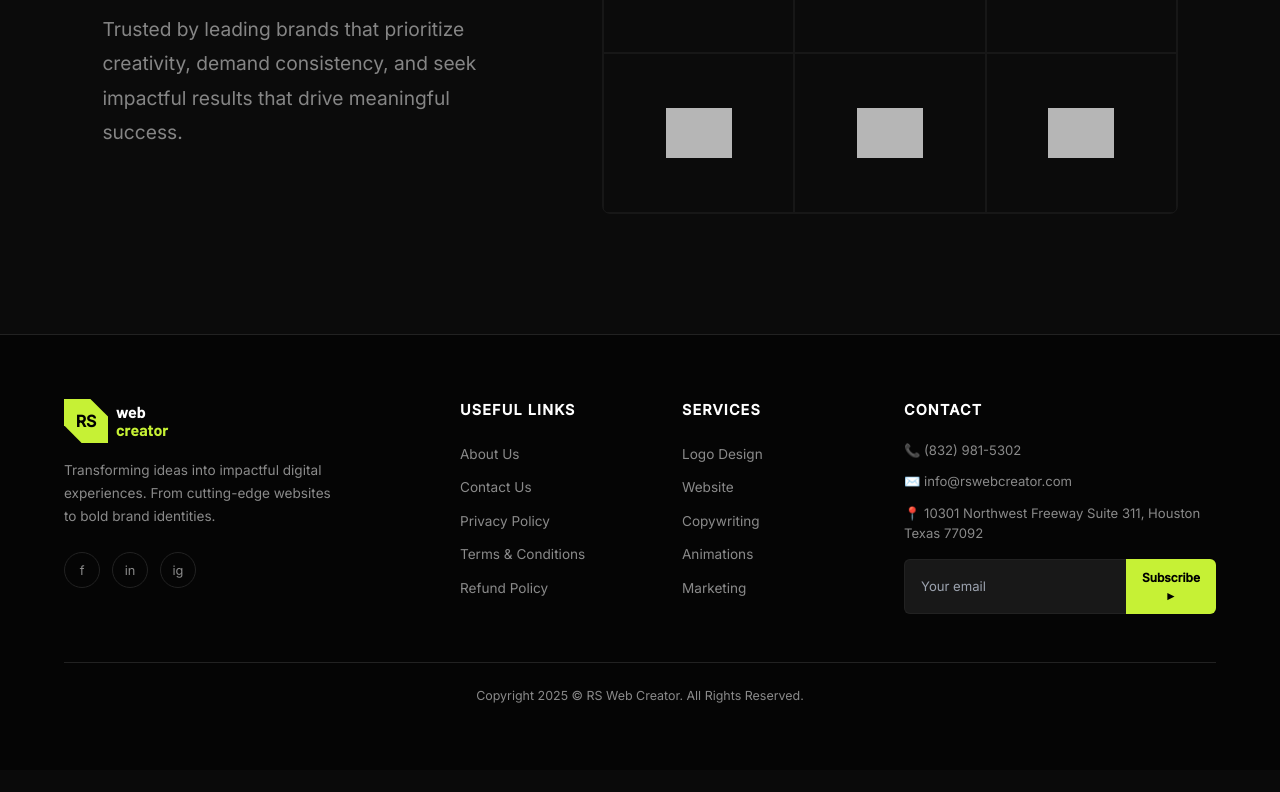
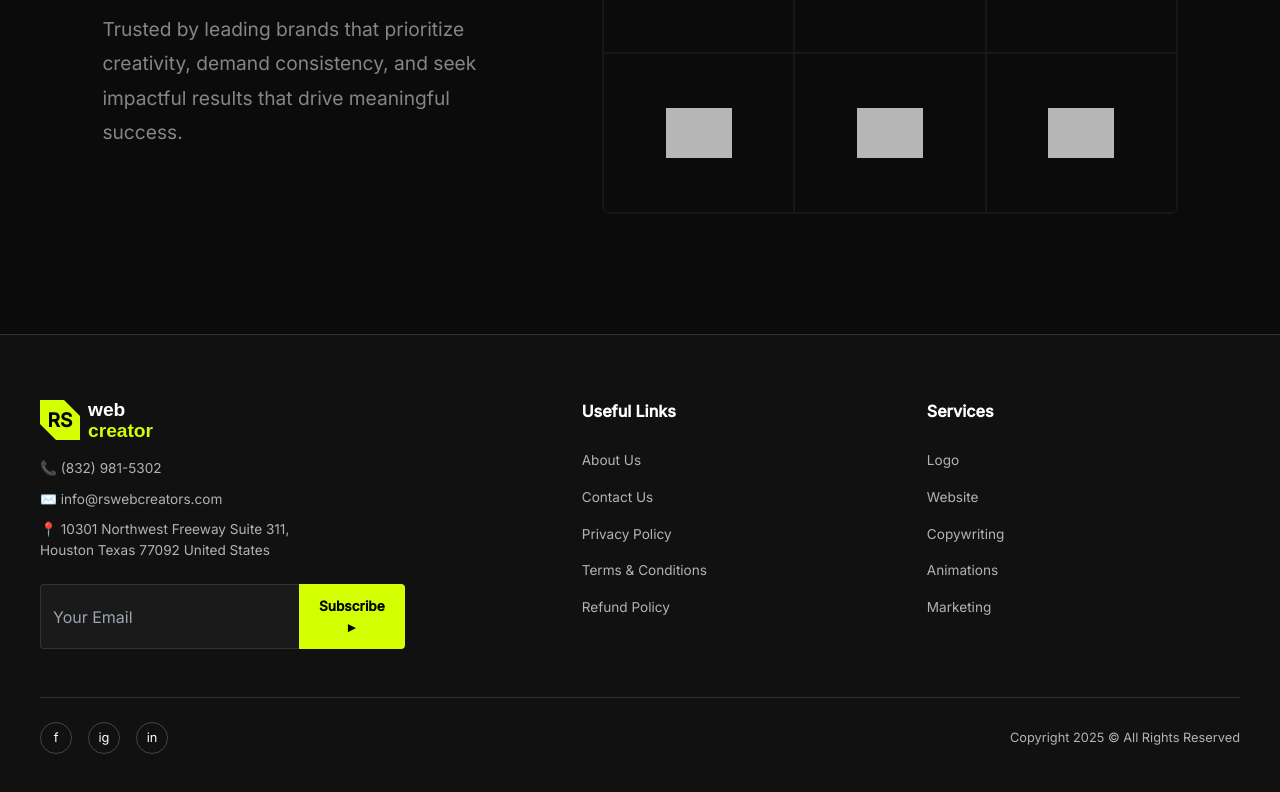
Before and after one commit to Ummara-khan/rswebcreator, a Next.js app: page / in a window 1280 px wide. Shown: the part 5869-6661 px from the top of the page. Before the commit the page ends 6639 px from the top, so only its background shows below. Built offline with nearby package versions, Linux system fonts and the light colour scheme; grey boxes are pictures that could not be loaded; a web font is replaced by a local one.

Commit message:
Update Footer.tsx

```diff
--- a/components/Footer.tsx
+++ b/components/Footer.tsx
@@ -2,79 +2,106 @@ import Link from "next/link";
 
 export default function Footer() {
   return (
-    <footer style={{ background: "#050505", borderTop: "1px solid var(--border)", padding: "4rem" }}>
-      <div style={{ display: "grid", gridTemplateColumns: "2fr 1fr 1fr 1.5fr", gap: "3rem", marginBottom: "3rem" }}
+    <footer style={{ background: "#111", color: "#fff", padding: "4rem 2rem", borderTop: "1px solid #333" }}>
+      <div style={{
+        display: "grid",
+        gridTemplateColumns: "1.5fr 2fr", // 2 Column Layout
+        gap: "3rem",
+        marginBottom: "3rem",
+        maxWidth: "1200px",
+        margin: "0 auto 3rem auto"
+      }}
         className="footer-grid">
+
+        {/* Left Side: Logo & Address */}
         <div>
           <div style={{ display: "flex", alignItems: "center", gap: "0.5rem", marginBottom: "1rem" }}>
             <div style={{
-              width: 44, height: 44, background: "var(--lime)",
+              width: 40, height: 40, background: "#d4ff00",
               clipPath: "polygon(0 0, 60% 0, 100% 40%, 100% 100%, 40% 100%, 0 60%)",
               display: "flex", alignItems: "center", justifyContent: "center",
-              fontWeight: 900, color: "#000"
+              fontWeight: 900, color: "#000", fontSize: "1.2rem"
             }}>RS</div>
-            <div style={{ fontFamily: "Barlow, sans-serif", fontWeight: 700, lineHeight: 1.1 }}>
-              web<br /><span style={{ color: "var(--lime)" }}>creator</span>
-            </div>
-          </div>
-          <p style={{ fontSize: "0.85rem", color: "var(--muted)", lineHeight: 1.7, marginBottom: "1.5rem", maxWidth: 280 }}>
-            Transforming ideas into impactful digital experiences. From cutting-edge websites to bold brand identities.
-          </p>
-          <div style={{ display: "flex", gap: "0.75rem" }}>
-            {["f", "in", "ig"].map(s => (
-              <a key={s} href="#" style={{
-                width: 36, height: 36, borderRadius: "50%", border: "1.5px solid var(--border)",
-                display: "flex", alignItems: "center", justifyContent: "center",
-                fontSize: "0.8rem", color: "var(--muted)"
-              }}>{s}</a>
-            ))}
+            <div style={{ fontFamily: "Arial, sans-serif", fontWeight: 700, lineHeight: 1.1, fontSize: "1.2rem" }}>
+              web<br /><span style={{ color: "#d4ff00" }}>creator</span>
             </div>
           </div>
 
+          <div style={{ fontSize: "0.85rem", color: "#b3b3b3", lineHeight: 1.7, marginBottom: "1.5rem" }}>
+            <p style={{marginBottom: "0.5rem"}}>📞 (832) 981-5302</p>
+            <p style={{marginBottom: "0.5rem"}}>✉️ info@rswebcreators.com</p>
+            <p style={{marginBottom: "0.5rem", lineHeight: 1.5 }}>
+              📍 10301 Northwest Freeway Suite 311, <br/>Houston Texas 77092 United States
+            </p>
+          </div>
+
+          {/* Email Subscription */}
+          <div style={{ display: "flex", maxWidth: "350px" }}>
+            <input type="email" placeholder="Your Email" style={{
+              flex: 1, background: "#1a1a1a", border: "1px solid #333",
+              borderRight: "none", borderRadius: "4px 0 0 4px",
+              padding: "0.75rem", color: "#fff", outline: "none"
+            }} />
+            <button style={{
+              background: "#d4ff00", color: "#000", border: "none",
+              borderRadius: "0 4px 4px 0", padding: "0.75rem 1.25rem",
+              fontWeight: 700, fontSize: "0.85rem", cursor: "pointer"
+            }}>Subscribe ►</button>
+          </div>
+        </div>
+
+        {/* Right Side: Links Sections */}
+        <div style={{ display: "grid", gridTemplateColumns: "1fr 1fr", gap: "2rem" }}>
+          {/* Useful Links */}
           <div>
-          <h4 style={{ fontWeight: 700, fontSize: "0.9rem", marginBottom: "1.25rem", textTransform: "uppercase", letterSpacing: "0.08em" }}>Useful Links</h4>
-          <ul style={{ listStyle: "none" }}>
+            <h4 style={{ fontWeight: 700, fontSize: "1rem", marginBottom: "1.5rem", color: "#fff" }}>Useful Links</h4>
+            <ul style={{ listStyle: "none", padding: 0 }}>
               {[["About Us", "/"], ["Contact Us", "/contact"], ["Privacy Policy", "/"], ["Terms & Conditions", "/"], ["Refund Policy", "/"]].map(([l, h]) => (
-              <li key={l} style={{ marginBottom: "0.6rem" }}>
-                <Link href={h} style={{ fontSize: "0.85rem", color: "var(--muted)" }}>{l}</Link>
+                <li key={l} style={{ marginBottom: "0.8rem" }}>
+                  <Link href={h} style={{ fontSize: "0.85rem", color: "#b3b3b3", textDecoration: "none" }}>{l}</Link>
                 </li>
               ))}
             </ul>
           </div>
 
+          {/* Services */}
           <div>
-          <h4 style={{ fontWeight: 700, fontSize: "0.9rem", marginBottom: "1.25rem", textTransform: "uppercase", letterSpacing: "0.08em" }}>Services</h4>
-          <ul style={{ listStyle: "none" }}>
-            {[["Logo Design", "/logo"], ["Website", "/website"], ["Copywriting", "/copywriting"], ["Animations", "/animations"], ["Marketing", "/marketing"]].map(([l, h]) => (
-              <li key={l} style={{ marginBottom: "0.6rem" }}>
-                <Link href={h} style={{ fontSize: "0.85rem", color: "var(--muted)" }}>{l}</Link>
+            <h4 style={{ fontWeight: 700, fontSize: "1rem", marginBottom: "1.5rem", color: "#fff" }}>Services</h4>
+            <ul style={{ listStyle: "none", padding: 0 }}>
+              {[["Logo", "/logo"], ["Website", "/website"], ["Copywriting", "/copywriting"], ["Animations", "/animations"], ["Marketing", "/marketing"]].map(([l, h]) => (
+                <li key={l} style={{ marginBottom: "0.8rem" }}>
+                  <Link href={h} style={{ fontSize: "0.85rem", color: "#b3b3b3", textDecoration: "none" }}>{l}</Link>
                 </li>
               ))}
             </ul>
           </div>
-
-        <div>
-          <h4 style={{ fontWeight: 700, fontSize: "0.9rem", marginBottom: "1.25rem", textTransform: "uppercase", letterSpacing: "0.08em" }}>Contact</h4>
-          <p style={{ fontSize: "0.82rem", color: "var(--muted)", marginBottom: "0.75rem" }}>📞 (832) 981-5302</p>
-          <p style={{ fontSize: "0.82rem", color: "var(--muted)", marginBottom: "0.75rem" }}>✉️ info@rswebcreator.com</p>
-          <p style={{ fontSize: "0.82rem", color: "var(--muted)", marginBottom: "1rem", lineHeight: 1.5 }}>📍 10301 Northwest Freeway Suite 311, Houston Texas 77092</p>
-          <div style={{ display: "flex" }}>
-            <input type="email" placeholder="Your email" style={{
-              flex: 1, background: "var(--bg3)", border: "1px solid var(--border)",
-              borderRight: "none", borderRadius: "6px 0 0 6px",
-              padding: "0.6rem 1rem", color: "var(--text)", fontSize: "0.82rem", outline: "none"
-            }} />
-            <button style={{
-              background: "var(--lime)", color: "#000", border: "none",
-              borderRadius: "0 6px 6px 0", padding: "0.6rem 1rem",
-              fontWeight: 700, fontSize: "0.75rem", cursor: "pointer"
-            }}>Subscribe ►</button>
-          </div>
         </div>
       </div>
 
-      <div style={{ borderTop: "1px solid var(--border)", paddingTop: "1.5rem", textAlign: "center", fontSize: "0.78rem", color: "var(--muted)" }}>
-        Copyright 2025 © RS Web Creator. All Rights Reserved.
+      {/* Bottom Bar: Social & Copyright */}
+      <div style={{
+        borderTop: "1px solid #333",
+        paddingTop: "1.5rem",
+        display: "flex",
+        justifyContent: "space-between",
+        alignItems: "center",
+        maxWidth: "1200px",
+        margin: "0 auto",
+        fontSize: "0.8rem",
+        color: "#b3b3b3"
+      }}>
+        <div style={{ display: "flex", gap: "1rem" }}>
+          {["f", "ig", "in"].map(s => (
+            <a key={s} href="#" style={{
+              width: 32, height: 32, borderRadius: "50%", border: "1px solid #444",
+              display: "flex", alignItems: "center", justifyContent: "center",
+              color: "#fff", textDecoration: "none"
+            }}>{s}</a>
+          ))}
+        </div>
+        <div>
+          Copyright 2025 © All Rights Reserved
+        </div>
       </div>
 
       <style>{`
```
Lines whose indentation alone changed are shown as unchanged.
